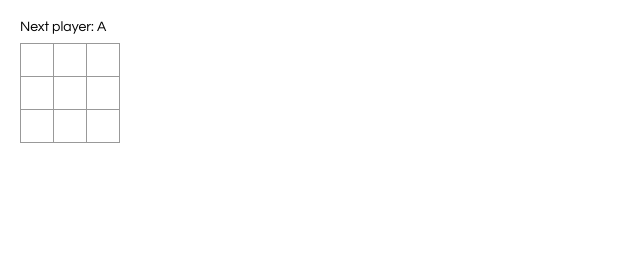
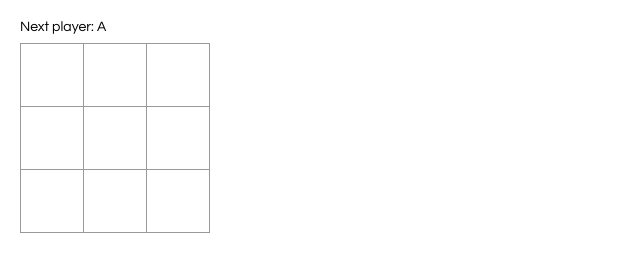
Before and after one commit to cogitovsmachina/tictactoe-react, a React app: page / in a window 1280 px wide. Shown: the whole page, without its empty margins (0-640 px from the left). Built offline with nearby package versions, Linux system fonts and the light colour scheme.

Commit message:
bigger buttons

```diff
--- a/src/index.css
+++ b/src/index.css
@@ -24,12 +24,12 @@ ol, ul {
     font-size: 24px;
     font-weight: bold;
     line-height: 34px;
-    height: 34px;
+    height: 64px;
     margin-right: -1px;
     margin-top: -1px;
     padding: 0;
     text-align: center;
-    width: 34px;
+    width: 64px;
 }
 
 .square:focus {
```
